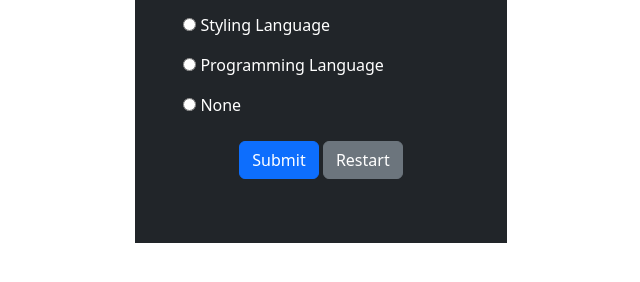
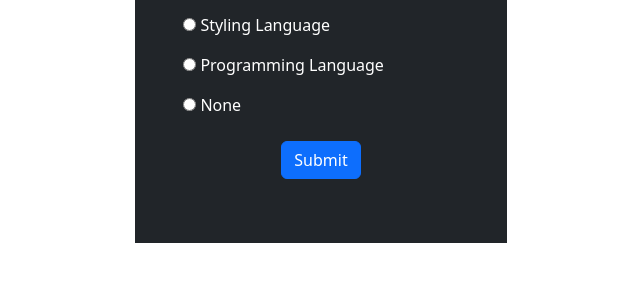
Before and after one commit to Shoaib-Ali-ASif/quiz-bootsrtap, a plain HTML site: page index.html in a window 1280 px wide. Shown: the part 348-630 px from the top of the page, without its empty margins (319-959 px from the left). Drawn offline with nearby package versions, Linux system fonts and the light colour scheme.

Commit message:
Update index.html

```diff
--- a/index.html
+++ b/index.html
@@ -51,7 +51,7 @@
         <div id="buttons" class="text-center mt-4">
           <button
             type="button"
-            class="btn btn-primary text-white"
+            class="btn btn-primary text-white display-hidden"
             id="btn-submit"
           >
             Submit
@@ -59,7 +59,7 @@
 
           <button
             type="button"
-            class="btn btn-secondary text-white"
+            class="btn btn-secondary text-white d-none"
             id="btn-restart"
           >
             Restart
```
